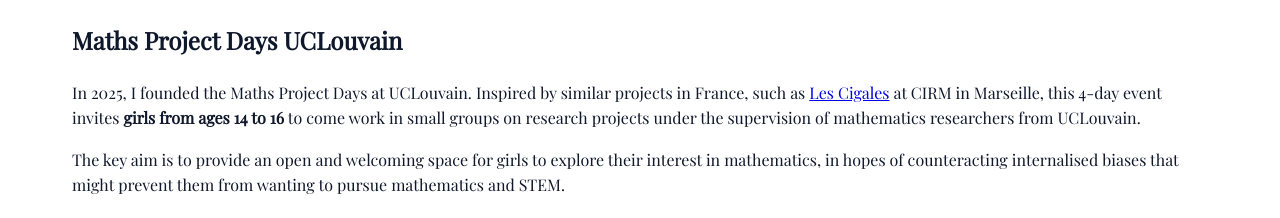
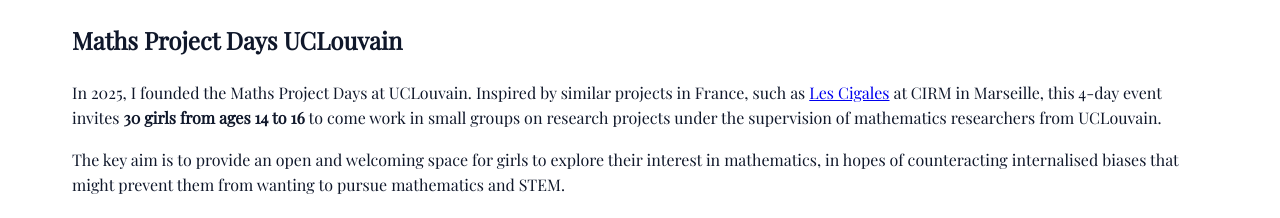
Before and after one commit to robynn-corveleyn/robynn-corveleyn.github.io, a Jekyll site: the page built from outreach/index.md, in a window 1280 px wide and 900 px high, cut to the strip 0-524 px from the top of the window. Shown: the part 292-510 px from the top of the strip. Built offline with Jekyll 4.4.1, drawn with Linux system fonts in a browser that asks for light colours.

Commit message:
Update index.md

```diff
--- a/outreach/index.md
+++ b/outreach/index.md
@@ -8,7 +8,7 @@
       <p>It is important to me to promote mathematics, especially to children with systemic disadvantages (e.g. girls, children with a migration background, children whose parents did not attend higher education, etc). Below you can find the main activities I have organised and contributed to so far. I am involved in many initiatives, and am always interested to learn about similar work other people are doing. </p>
   <section style="margin-bottom:2rem;">
       <h2>Maths Project Days UCLouvain</h2>
-      <p> In 2025, I founded the Maths Project Days at UCLouvain. Inspired by similar projects in France, such as <a href="https://www.fr-cirm-math.fr/lescigales.html" target="_blank" rel ="noopener">Les Cigales</a> at CIRM in Marseille, this 4-day event invites <b>girls from ages 14 to 16</b> to come work in small groups on research projects under the supervision of mathematics researchers from UCLouvain.
+      <p> In 2025, I founded the Maths Project Days at UCLouvain. Inspired by similar projects in France, such as <a href="https://www.fr-cirm-math.fr/lescigales.html" target="_blank" rel ="noopener">Les Cigales</a> at CIRM in Marseille, this 4-day event invites <b>30 girls from ages 14 to 16</b> to come work in small groups on research projects under the supervision of mathematics researchers from UCLouvain.
       </p>
       <p>
         The key aim is to provide an open and welcoming space for girls to explore their interest in mathematics, in hopes of counteracting internalised biases that might prevent them from wanting to pursue mathematics and STEM.
@@ -17,6 +17,9 @@
       <a href="https://www.uclouvain.be/fr/facultes/sc/maths-project-days" target="_blank" rel="noopener">Event page</a></p>
 
   <div class="gallery">
+        <a href="{{ '/assets/images/IMG_0.jpeg' | relative_url }}" data-lightbox="MPD-gallery" >
+            <img src="{{ '/assets/images/IMG_0.jpeg' | relative_url }}" style="height:150px; ">
+        </a>
         <a href="{{ '/assets/images/IMG_1.JPG' | relative_url }}" data-lightbox="MPD-gallery" >
             <img src="{{ '/assets/images/IMG_1.JPG' | relative_url }}" style="height:150px; ">
         </a>
```
